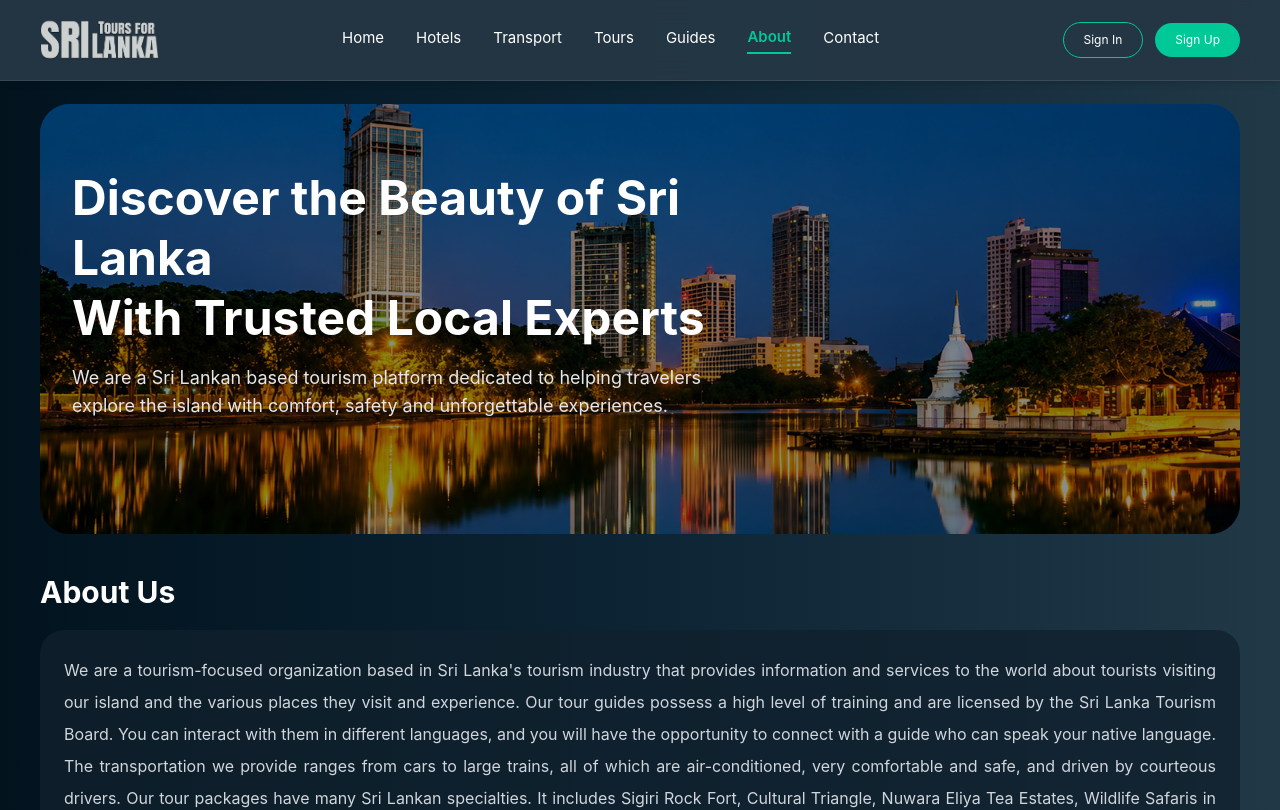
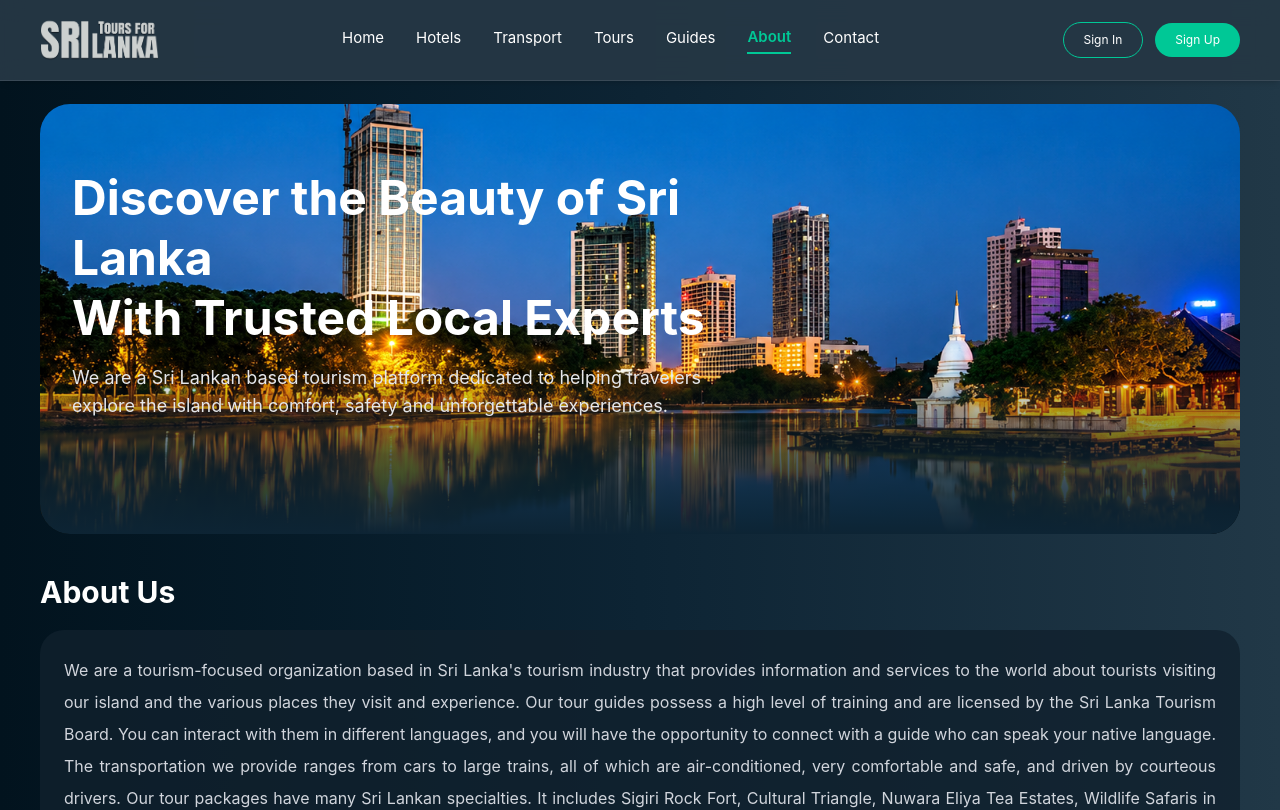
Before and after one commit to SahanAvinash/TourForSriLanka-FrontEnd, a React (Vite) app in the folder tour-for-sri-lanka/: page /about-us in a window 1280 px wide. Shown: the top 810 px of the page. Built offline with nearby package versions, Linux system fonts and the light colour scheme; a web font is replaced by a local one.

Commit message:
abount bug fix

```diff
--- a/tour-for-sri-lanka/src/pages/aboutus/AboutUsPage.jsx
+++ b/tour-for-sri-lanka/src/pages/aboutus/AboutUsPage.jsx
@@ -130,7 +130,7 @@ export default function AboutUsPage() {
             backgroundImage: `url(${aboutBg})`,
           }}
         >
-          <div className="absolute inset-0 bg-black/45" />
+          <div className="absolute inset-x-0 bottom-0 h-32 sm:h-40 bg-gradient-to-t from-[#0D2434] via-[#0D2434]/70 to-transparent" />
 
           <div className="absolute left-5 right-5 sm:left-8 sm:right-8 top-12 sm:top-16 text-white max-w-2xl">
             <h1 className="hero-title-anim text-3xl sm:text-4xl md:text-5xl font-bold leading-tight">
```
